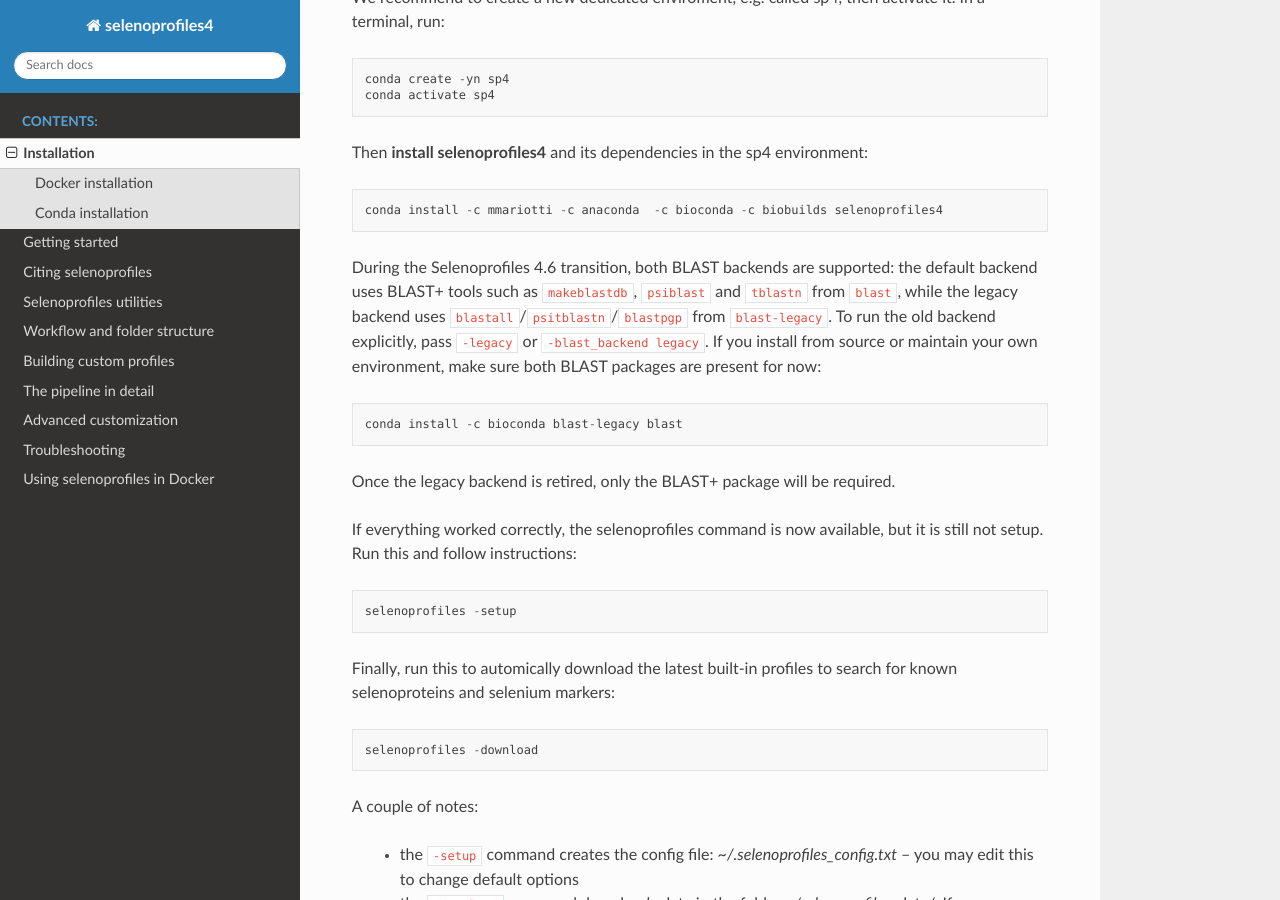
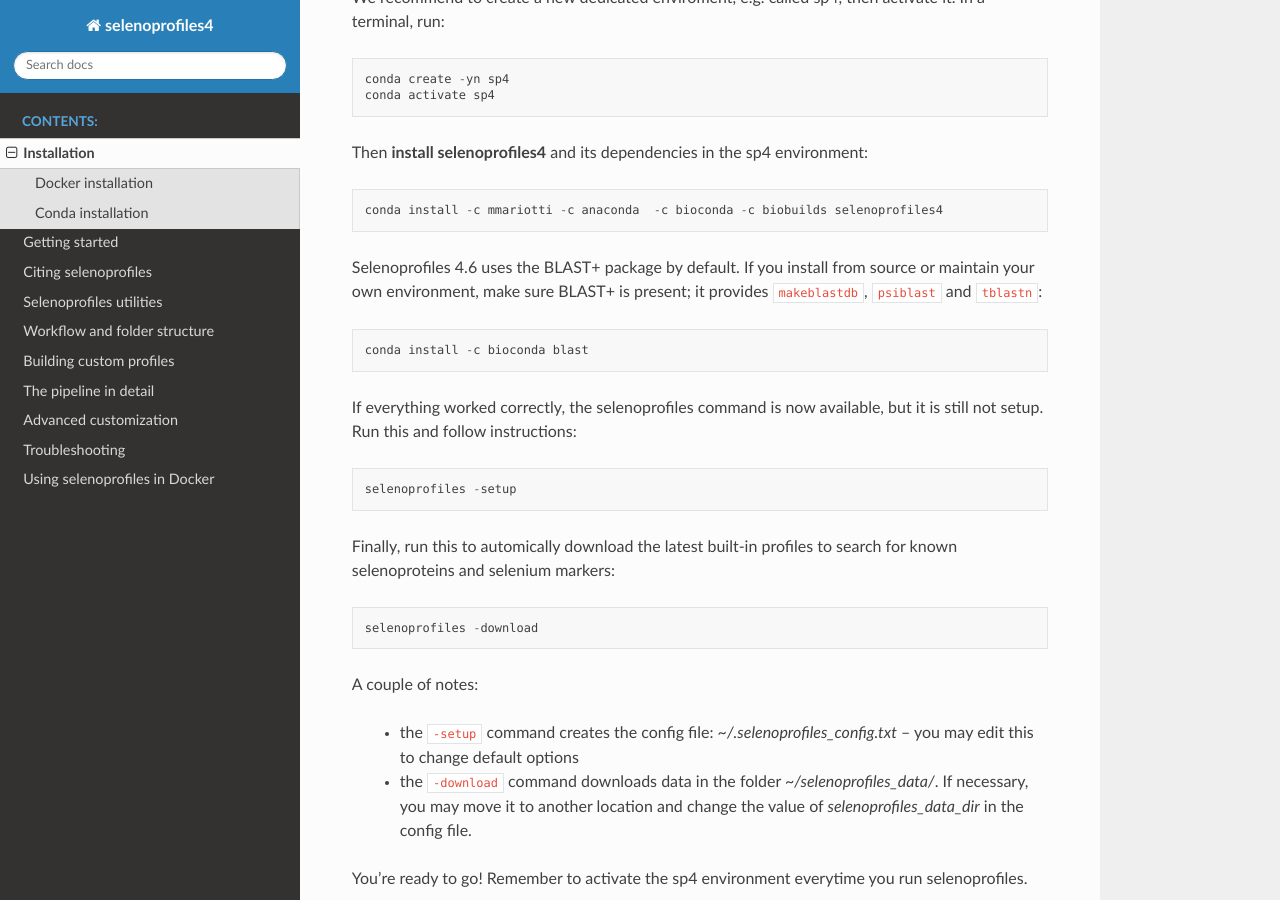
Before and after one commit to marco-mariotti/selenoprofiles4, a Sphinx documentation site: the page built from docs/installation.rst, in a window 1280 px wide and 900 px high, scrolled down 1011 px. Built offline with Sphinx 7.4.7 and the Read the Docs theme 3.1.0, drawn with Linux system fonts in a browser that asks for light colours; some of the changed text lies outside the part shown.

Commit message:
Require BLAST+ instead of legacy BLAST

```diff
--- a/docs/installation.rst
+++ b/docs/installation.rst
@@ -44,17 +44,11 @@
 
     conda install -c mmariotti -c anaconda  -c bioconda -c biobuilds selenoprofiles4
 
-During the Selenoprofiles 4.6 transition, both BLAST backends are supported:
-the default backend uses BLAST+ tools such as ``makeblastdb``, ``psiblast``
-and ``tblastn`` from ``blast``, while the legacy backend uses
-``blastall``/``psitblastn``/``blastpgp`` from ``blast-legacy``. To run the old
-backend explicitly, pass ``-legacy`` or ``-blast_backend legacy``. If you
-install from source or maintain your own environment, make sure both BLAST
-packages are present for now::
+Selenoprofiles 4.6 uses the BLAST+ package by default. If you install from
+source or maintain your own environment, make sure BLAST+ is present; it
+provides ``makeblastdb``, ``psiblast`` and ``tblastn``::
 
-    conda install -c bioconda blast-legacy blast
-
-Once the legacy backend is retired, only the BLAST+ package will be required.
+    conda install -c bioconda blast
 
 If everything worked correctly, the selenoprofiles command is now available, but it is still not setup.
 Run this and follow instructions::
@@ -109,9 +103,9 @@
 
         CONDA_SUBDIR=osx-64 conda install -c mmariotti -c anaconda -c bioconda -c biobuilds selenoprofiles4
 
-     For source/development installs during the 4.6 transition, also ensure
-     both BLAST backends are installed in the osx-64 environment::
+     For source/development installs, also ensure BLAST+ is installed in the
+     osx-64 environment::
 
-        CONDA_SUBDIR=osx-64 conda install -c bioconda blast-legacy blast
+        CONDA_SUBDIR=osx-64 conda install -c bioconda blast
 
   After this, installation should succeed and *selenoprofiles4* will work normally on Apple Silicon.
--- a/meta.yaml
+++ b/meta.yaml
@@ -23,11 +23,7 @@
   run:
     - python >=3.12, <3.13
     - requests
-    # During the 4.6 transition Selenoprofiles supports both BLAST backends:
-    # - blast-legacy provides blastall/psitblastn/blastpgp for the legacy path
-    # - blast provides BLAST+ binaries (makeblastdb, psiblast, tblastn)
-    # The legacy dependency can be removed when the old backend is retired.
-    - bioconda::blast-legacy
+    # BLAST+ binaries: makeblastdb, psiblast and tblastn.
     - bioconda::blast
     - bioconda::wise2
     - bioconda::exonerate
```
Also changed, not shown: 2 other files.
